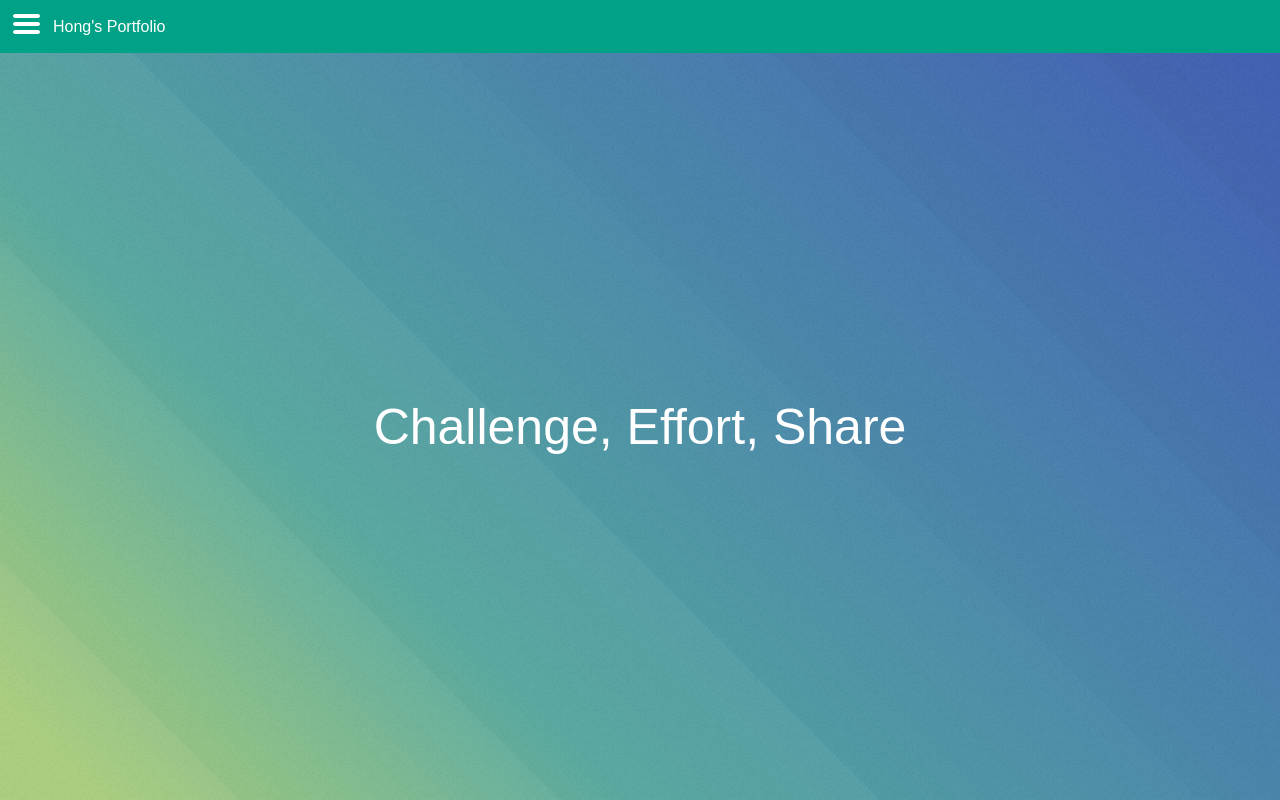
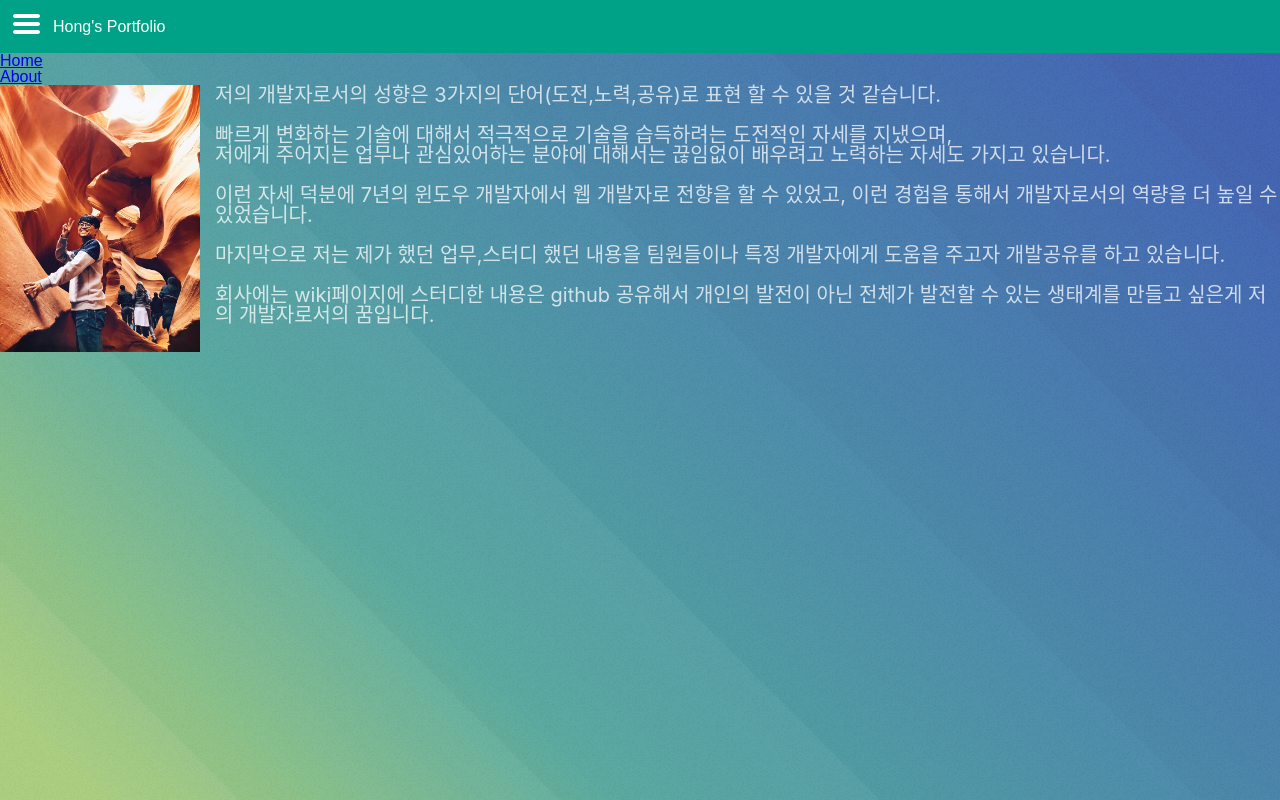
Before and after one commit to gmm117/hong-portfolio, a React app: page /about in a window 1280 px wide. Built offline with nearby package versions, Linux system fonts and the light colour scheme; the HTML template or start-up script is replaced by a standard one.

Commit message:
react rounter 기능추가

```diff
--- a/package.json
+++ b/package.json
@@ -45,6 +45,7 @@
   "dependencies": {
     "react": "^16.12.0",
     "react-dom": "^16.12.0",
+    "react-router-dom": "^5.1.2",
     "styled-components": "^5.0.1"
   }
 }
--- a/src/App.js
+++ b/src/App.js
@@ -3,6 +3,8 @@ import '../assets/index.scss';
 import Header from './Components/Header';
 import Home from './Components/Home';
 import styled from 'styled-components';
+import { Route, Link } from 'react-router-dom';
+import About from './Components/About';
 
 const Container = styled.div`
     height : 100%;
@@ -22,9 +24,17 @@ class App extends Component {
       return (
         <Container>
           <Header />
-          <Home />
+          <ul>
+            <li>
+              <Link to="/">Home</Link>
+            </li>
+            <li>
+              <Link to="/about">About</Link>
+            </li>
+          </ul>
+          <Route path="/" component={Home} exact />
+          <Route path="/about" component={About} />
         </Container>
-
       );
   }
 };
--- /dev/null
+++ b/src/Components/About.js
@@ -0,0 +1,35 @@
+import React, { Component } from 'react';
+import styled from 'styled-components';
+import Profile from '../../imgs/profile.jpg';
+
+const AbountBody = styled.div`
+    font-size: 20px;
+    font-family: -apple-system, BlinkMacSystemFont, "Helvetica Neue", "Apple SD Gothic Neo", "Malgun Gothic", "맑은 고딕", 나눔고딕, "Nanum Gothic", "Noto Sans KR", "Noto Sans CJK KR", arial, 돋움, Dotum, Tahoma, Geneva, sans-serif;
+`;
+
+const ProfileImage = styled.img`
+    width: 200px;
+    float: left;
+    margin: 0px 15px 5px 0px;
+`;
+
+class Abount extends Component {
+    render() {
+        return (
+            <AbountBody>
+                <ProfileImage src={Profile} alt="Hong's Image" />
+                <div>
+                    저의 개발자로서의 성향은 3가지의 단어(도전,노력,공유)로 표현 할 수 있을 것 같습니다.<br/><br/>
+                    빠르게 변화하는 기술에 대해서 적극적으로 기술을 습득하려는 도전적인 자세를 지냈으며,<br/>
+                    저에게 주어지는 업무나 관심있어하는 분야에 대해서는 끊임없이 배우려고 노력하는 자세도 가지고 있습니다.<br/><br/>
+                    이런 자세 덕분에 7년의 윈도우 개발자에서 웹 개발자로 전향을 할 수 있었고, 이런 경험을 통해서 개발자로서의 역량을 더 높일 수 있었습니다.<br/>
+                    <br/>
+                    마지막으로 저는 제가 했던 업무,스터디 했던 내용을 팀원들이나 특정 개발자에게 도움을 주고자 개발공유를 하고 있습니다.<br/><br/>
+                    회사에는 wiki페이지에 스터디한 내용은 github 공유해서 개인의 발전이 아닌 전체가 발전할 수 있는 생태계를 만들고 싶은게 저의 개발자로서의 꿈입니다.
+                </div>
+            </AbountBody>
+        );
+    }
+};
+
+export default Abount;
--- a/src/index.js
+++ b/src/index.js
@@ -2,5 +2,11 @@ import React from "react";
 import ReactDOM from "react-dom";
 import '../assets/reset.scss';
 import App from "./App";
+import { BrowserRouter } from 'react-router-dom';
 
-ReactDOM.render(<App />, document.getElementById("root"));
+ReactDOM.render(
+    <BrowserRouter>
+        <App />
+    </BrowserRouter>,
+    document.getElementById("root")
+);
--- a/webpack.common.js
+++ b/webpack.common.js
@@ -12,7 +12,7 @@ module.exports = {
   devServer: {
     contentBase: path.resolve("./dist"),
     index: "index.html",
-    port: 9001
+    port: 9000
   },
   module : {
     rules: [
```
Also changed, not shown: imgs/profile.jpg (added), 1 other file (tests, documents, lock files or other folders).
